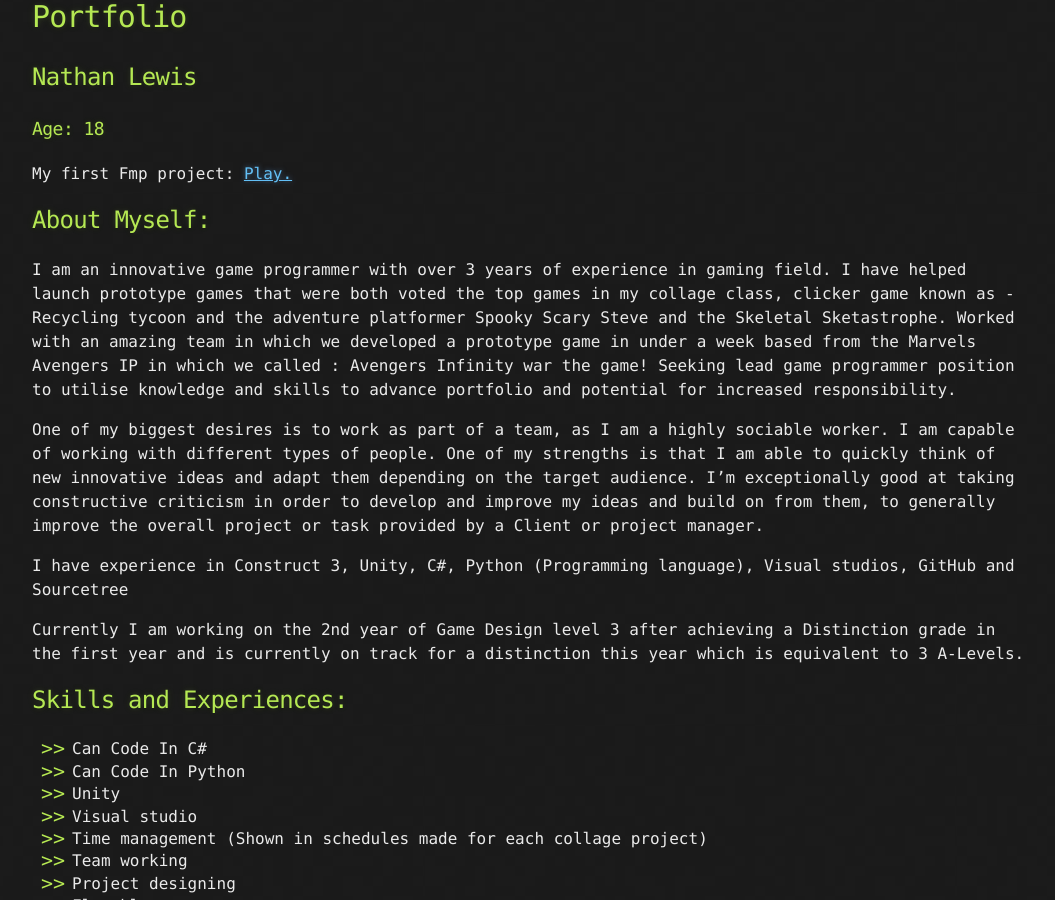
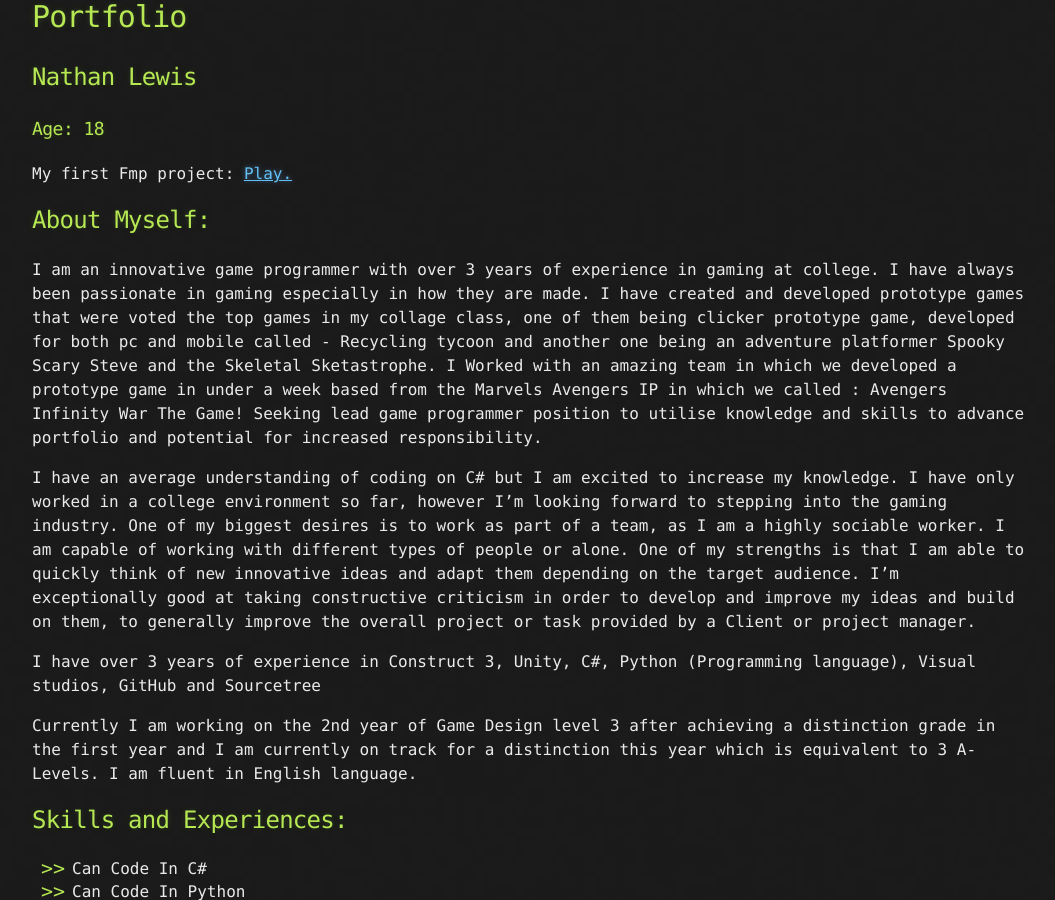
Before and after one commit to NathanLewis298/portfolio, a Jekyll site: the page built from index.md, in a window 1280 px wide and 900 px high, scrolled down 339 px. Shown: the whole window, without its empty margins (108-1163 px from the left). Built offline with Jekyll 4.4.1, drawn with Linux system fonts in a browser that asks for light colours; our own code applies the rules of GitHub Pages for plain Markdown files; comment, search, counter and statistics services are not loaded; the repository's description, which GitHub fills in, is left out.

Commit message:
Update index.md

```diff
--- a/index.md
+++ b/index.md
@@ -6,13 +6,16 @@
 
 ## About Myself:
 
-I am an innovative game programmer with over 3 years of experience in gaming field. I have helped launch prototype games that were both voted the top games in my collage class, clicker game known as - Recycling tycoon and the adventure platformer Spooky Scary Steve and the Skeletal Sketastrophe. Worked with an amazing team in which we developed a prototype game in under a week based from the Marvels Avengers IP in which we called : Avengers Infinity war the game! Seeking lead game programmer position to utilise knowledge and skills to advance portfolio and potential for increased responsibility.
+I am an innovative game programmer with over 3 years of experience in gaming at college. I have always been passionate in gaming especially in how they are made. I have created and developed prototype games that were voted the top games in my collage class, one of them being clicker prototype game, developed for both pc and mobile called - Recycling tycoon and another one being an adventure platformer Spooky Scary Steve and the Skeletal Sketastrophe.
+I Worked with an amazing team in which we developed a prototype game in under a week based from the Marvels Avengers IP in which we called : Avengers Infinity War The Game! Seeking lead game programmer position to utilise knowledge and skills to advance portfolio and potential for increased responsibility.
 
-One of my biggest desires is to work as part of a team, as I am a highly sociable worker. I am capable of working with different types of people. One of my strengths is that I am able to quickly think of new innovative ideas and adapt them depending on the target audience. I'm exceptionally good at taking constructive criticism in order to develop and improve my ideas and build on from them, to generally improve the overall project or task provided by a Client or project manager.
+I have an average understanding of coding on C# but I am excited to increase my knowledge. I have only worked in a college environment so far, however I'm looking forward to stepping into the gaming industry.
+One of my biggest desires is to work as part of a team, as I am a highly sociable worker. I am capable of working with different types of people or alone. One of my strengths is that I am able to quickly think of new innovative ideas and adapt them depending on the target audience. I'm exceptionally good at taking constructive criticism in order to develop and improve my ideas and build on them, to generally improve the overall project or task provided by a Client or project manager.
 
-I have experience in Construct 3, Unity, C#, Python (Programming language), Visual studios, GitHub and Sourcetree
+I have over 3 years of experience in Construct 3, Unity, C#, Python (Programming language), Visual studios, GitHub and Sourcetree
 
-Currently I am working on the 2nd year of Game Design level 3 after achieving a Distinction grade in the first year and is currently on track for a distinction this year which is equivalent to 3 A-Levels.
+Currently I am working on the 2nd year of Game Design level 3 after achieving a distinction grade in the first year and I am currently on track for a distinction this year which is equivalent to 3 A-Levels.
+I am fluent in English language.
 
 
 
```
